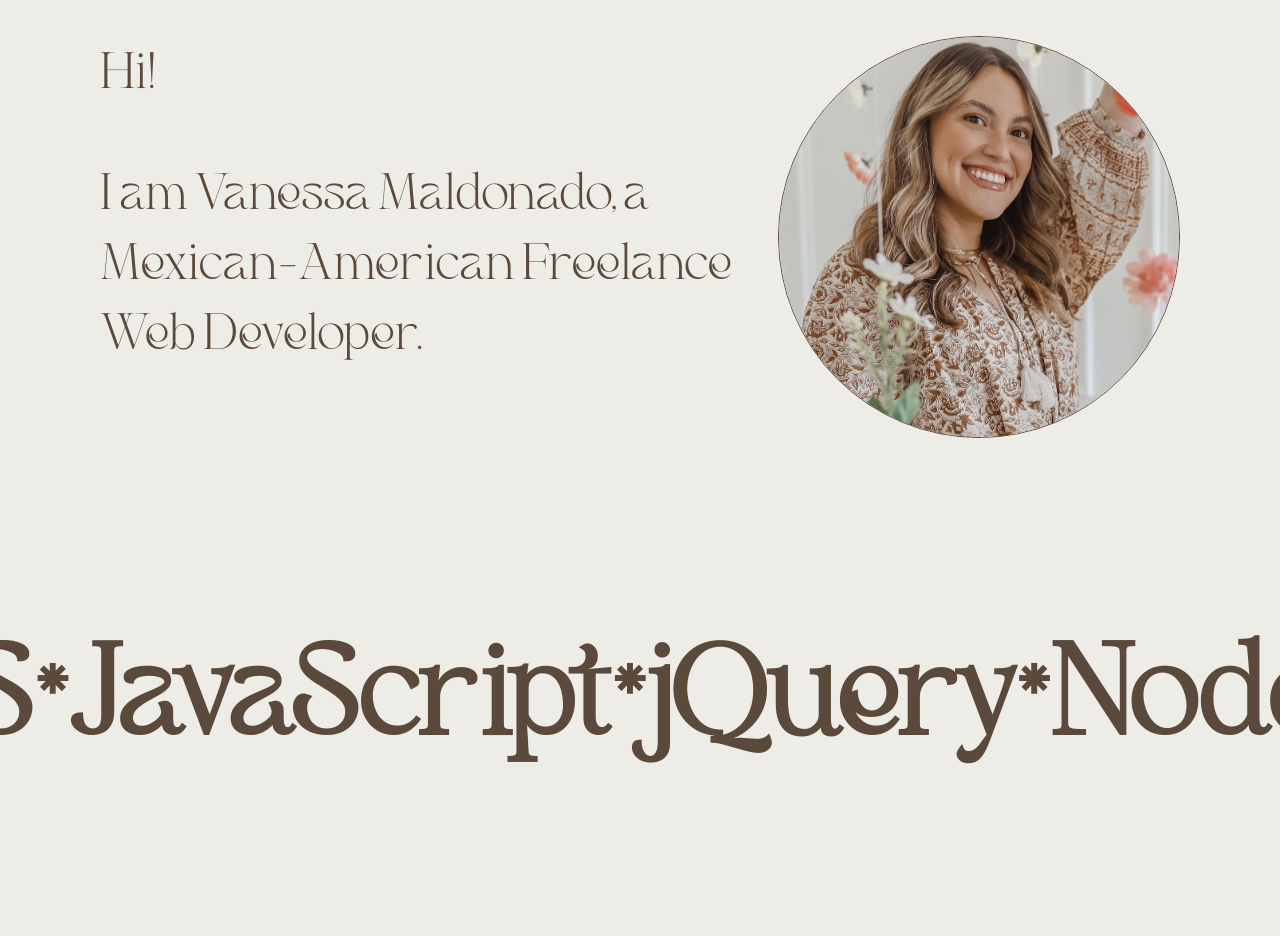
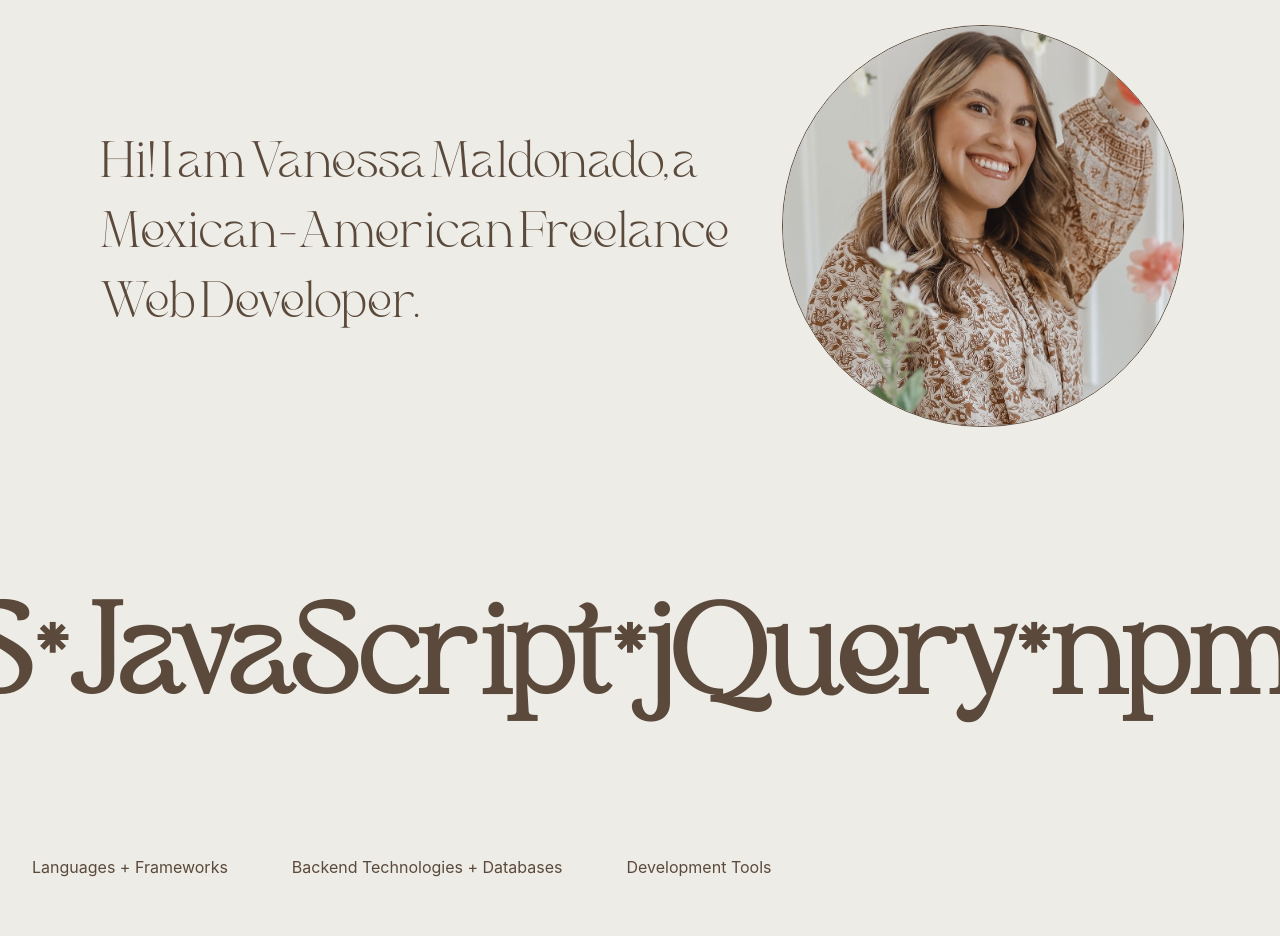
Before and after one commit to vanessamald/portfolio2.0, a React (Create React App) app in the folder client/: page / in a window 1280 px wide. Shown: the part 340-1276 px from the top of the page. Built offline with nearby package versions, Linux system fonts and the light colour scheme.

Commit message:
updating cursor and styling

```diff
--- a/client/src/components/About/index.js
+++ b/client/src/components/About/index.js
@@ -34,7 +34,7 @@ function About() {
                 <h2>Skills</h2>
                 <h3>Web Design & Development</h3>
 
-                <p> HTML / CSS / JAVASCRIPT / JQUERY / REACT / BOOTSTRAP / FRAMER MOTION / MONGODB / EXPRESS / MYSQL / SQL / GraphQL / GIT / HEROKU / GODADDY </p>
+                <p> HTML / CSS / JAVASCRIPT / JQUERY / NODE / NPM / EXPRESS / REACT / BOOTSTRAP / FRAMER MOTION / MONGODB / EXPRESS / MYSQL / SQL / GraphQL / GIT / HEROKU / GODADDY </p>
                 <div className='line-div'></div>
                 <h3>Social Media & Marketing</h3>
                 <p> SEO / SOCIAL MEDIA MANAGEMENT & DEVELOPMENT / CONTENT CREATION / COPYWRITING / BRANDING / INFOGRAPHICS </p>
--- a/client/src/components/Home/index.js
+++ b/client/src/components/Home/index.js
@@ -1,25 +1,32 @@
 import React, { useState, useEffect } from 'react';
 import About from '../About/index';
-import useCursor from '../cursor';
-import { motion, useMotionValue, useSpring } from "framer-motion";
 import Navigation from '../Navigation';
 import Work from '../Work';
 import Contact from '../Contact';
 
 function Home() {
+    const aboutSentence = 'Hi! I am Vanessa Maldonado, a Mexican-American Freelance Web Developer.'
 
     return (
         <div>
             <div className='home-header-container'>
-                <h1 className='home-title'>UX/UI Developer</h1>
+                <h1 className='home-title text-animation' style={{ animationDelay: '1s'}}>UX/UI Developer</h1>
                 <Navigation/>
             </div>
-            <div className='home-intro-container'>
+            <div className="">
+                <img src={require("../../assets/images/profile-pic.jpg")} alt="profile pic" className="profile-pic"/>
+                <div className='home-intro-container'>
 
-                <div className='home-intro'>
-                    <img src={require("../../assets/images/profile-pic.jpg")} alt="profile pic" className="profile-pic"/>
-                    <p>Hi!</p>
-                    <p>I am Vanessa Maldonado, a Mexican-American Freelance Web Developer.</p>
+
+                    {aboutSentence.split(' ').map((word, index) => (
+                        <React.Fragment key={index}>
+                        {index > 0 && ' '}
+                        <span style={{ animationDelay: `${index * 0.1}s` }} className="text text-animation">
+                           {word}
+                        </span>
+                        </React.Fragment>
+                       ))
+                    }
                 </div>
             </div>
             <About/>
--- a/client/src/components/Marquee/index.js
+++ b/client/src/components/Marquee/index.js
@@ -1,4 +1,4 @@
-import React from "react";
+import React, { useState } from "react";
 import { motion } from "framer-motion";
 
 const marqueeVariants = {
@@ -27,7 +27,35 @@ const marqueeVariants = {
 };
 
 const Marquee = () => {
-  return (
+    const [ isHovering, setIsHovering ] = useState(false);
+    const [ isHovering2, setIsHovering2 ] = useState(false);
+    const [ isHovering3, setIsHovering3 ] = useState(false);
+
+    const handleMouseOver = () => {
+        setIsHovering(true);
+    }
+
+    const handleMouseOut = () => {
+        setIsHovering(false);
+    }
+
+    const handleMouseOver2 = () => {
+        setIsHovering2(true);
+    }
+
+    const handleMouseOut2 = () => {
+        setIsHovering2(false);
+    }
+
+    const handleMouseOver3 = () => {
+        setIsHovering3(true);
+    }
+
+    const handleMouseOut3 = () => {
+        setIsHovering3(false);
+    }
+
+    return (
     <div>
         <div className="marquee">
             <motion.div
@@ -39,9 +67,46 @@ const Marquee = () => {
                 <h1>CSS*</h1>
                 <h1>JavaScript*</h1>
                 <h1>jQuery*</h1>
+                <h1>npm</h1>
                 <h1>Node*</h1>
                 <h1>Express*</h1>
             </motion.div>
+        </div>
+        <div className="marquee-p-container">
+            <a onMouseOver={handleMouseOver} onMouseOut={handleMouseOut} className="marquee-p">Languages + Frameworks</a>
+            <a onMouseOver={handleMouseOver2} onMouseOut={handleMouseOut2} className="marquee-p">Backend Technologies + Databases</a>
+            <a onMouseOver={handleMouseOver3} onMouseOut={handleMouseOut3} className="marquee-p">Development Tools</a>
+        </div>
+        {isHovering &&  (
+        <div className="hidden-div">
+            <p>HTML</p>
+            <p>CSS</p>
+            <p>JavaScript</p>
+            <p>jQuery</p>
+            <p>React</p>
+            <p>Bootstrap</p>
+            <p>Framer Motion</p>
+        </div>
+        )}
+        {isHovering2 && (
+        <div className="hidden-div">
+            <p>Node.js</p>
+            <p>NPM</p>
+            <p>Express</p>
+            <p>MongoDB</p>
+            <p>MySQL</p>
+            <p>SQL</p>
+            <p>GraphQl</p>
+        </div>
+        )}
+        {isHovering3 && (
+        <div className="hidden-div">
+            <p>Git</p>
+            <p>Heroku</p>
+            <p>Visual Studio Code</p>
+            <p>GoDaddy</p>
+        </div>
+        )}
         <div className="marquee">
             <motion.div
                 className="marquee-flex"
@@ -56,7 +121,6 @@ const Marquee = () => {
                 <h1>Git*</h1>
                 <h1>Heroku</h1>
             </motion.div>
-        </div>
       </div>
     </div>
   );
--- a/client/src/components/cursor.js
+++ b/client/src/components/cursor.js
@@ -2,18 +2,23 @@ import React, { useState, useEffect } from 'react';
 import { motion, useMotionValue, useSpring } from "framer-motion";
 
 function Cursor() {
-    const [ cursorVariant, setCursorVariant ] = useState("default");
-    const [ cursorHover, setCursorHover ] = useState("default");
-    const cursorRef = React.useRef(null);
+    // state for hovered a links
+    const [linkHover, setLinkHover] = useState(false);
 
     const cursorX = useMotionValue(-100);
     const cursorY = useMotionValue(-100);
 
+    // add spring to cursor
+    const springConfig = { damping: 100, stiffness: 700 };
+    const cursorXSpring = useSpring(cursorX, springConfig);
+    const cursorYSpring = useSpring(cursorY, springConfig);
+
+    // add event listeners for custom cursor
     useEffect(() => {
       const moveCursor = (e) => {
-        cursorX.set(e.clientX - 15);
-        cursorY.set(e.clientY - 15);
-        //cursorRef.current.style.transform = `translate3d(${cursorX}px, ${cursorY}px, 0)`
+        cursorX.set(e.clientX - 5);
+        cursorY.set(e.clientY - 5);
+
     };
 
     window.addEventListener("mousemove", moveCursor);
@@ -29,8 +34,6 @@ function Cursor() {
 
     const variants = {
       default: {
-       // x: cursorX,
-        //y: cursorY,
         position: 'fixed',
         left: '0',
         top: '0',
@@ -38,9 +41,6 @@ function Cursor() {
         height: 20,
         borderRadius: '50%',
         border: '1px solid #5B4A3B',
-        //border: '1px solid white',
-        backgroundColor: '#5B4A3B',
-        //mixBlendMode: 'difference',
         zIndex: '99999999999',
         pointerEvents: 'none'
       },
@@ -55,13 +55,17 @@ function Cursor() {
       }
     }
 
-    const cursorEnter = () => setCursorHover('text');
-    const cursorLeave = () => setCursorHover('default');
+    const addLinkEvents = () => {
+      document.querySelectorAll('a').forEach((el) => {
+        el.addEventListener('mouseover', () => setLinkHover(true));
+        el.addEventListener('mouseout', () => setLinkHover(false));
+      });
+    }
+      addLinkEvents();
 
     return (
-        <motion.div className={cursorVariant} variants={variants} animate={cursorHover} style={{translateX: cursorX, translateY: cursorY}}
+        <motion.div className={linkHover ? 'cursor-hover' : 'cursor'} variants={variants} style={{translateX: cursorX, translateY: cursorY}}
         />
-
     )
 }
 
--- a/client/src/index.css
+++ b/client/src/index.css
@@ -35,6 +35,19 @@ code {
   50% { bottom: 0em; }
   100% { bottom: 0; opacity: 1; }
 }
+
+@keyframes textAnimation {
+  0% {
+    transform: translateY(100px);
+    opacity: 0;
+  }
+  100% {
+    transform: translateY(0);
+    opacity: 1;
+  }
+}
+
+
 /* Animations Ends */
 
 /* Marquee Styling */
@@ -54,6 +67,36 @@ code {
   font-family: BlackDelights;
   font-weight: 100;
   font-size: 5vw;
+}
+
+.marquee-p-container {
+  display: flex;
+  flex-direction: row;
+  justify-content: flex-start;
+
+}
+
+.marquee-p {
+  padding: 2rem;
+  z-index: 999;
+}
+
+.hidden-div {
+  font-size: 24px;
+  font-weight: 600;
+  width: 100vw;
+  padding: 5rem;
+  display: flex;
+  flex-wrap: wrap;
+  flex-direction: column;
+  position: absolute;
+  /*-webkit-box-pack: justify;
+  -webkit-justify-content: space-between;
+  -ms-flex-pack: justify;
+  justify-content:space-between;*/
+  align-items: center;
+  z-index: 9999;
+  overflow-x: hidden;
 }
 /* Marquee Ends */
 
@@ -83,6 +126,21 @@ code {
 
 
 /* Home Styling */
+
+.text-animation {
+  position: relative;
+  display: inline-block;
+  opacity: 0;
+  animation: textAnimation 2s forwards;
+  animation-delay: 1s;
+}
+
+.text {
+  color: #5B4A3B;
+  font-family: BlackDelights;
+  font-size: 4vw;
+}
+
 .home-header-container {
   display: flex;
   flex-direction: row;
@@ -95,14 +153,9 @@ code {
   margin-left: 6rem;
 }
 
-.home-intro {
-  font-family: BlackDelights;
-  font-size: 4vw;
-}
-
 .home-intro-container {
   padding: 100px;
-  margin-top: 100px;
+  margin-top: 15rem;
 }
 
 .profile-pic {
@@ -111,6 +164,7 @@ code {
   width: 400px;
   height: 400px;
   border-radius: 50%;
+  margin-right: 6rem;
   margin-left: auto;
   margin-top: 0px;
   margin-bottom: 50px;
@@ -222,12 +276,11 @@ a span span {
   position: fixed;
   left: 0;
   top: 0;
-  width: 20px;
-  height: 20px;
+  width: 10px;
+  height: 10px;
   border-radius: 50%;
   border: 1px solid #5B4A3B;
-  background-color: transparent;
-  mix-blend-mode: difference;
+  background-color: #5B4A3B;
   z-index: 99999999999;
   pointer-events: none;
 }
@@ -236,12 +289,11 @@ a span span {
   position: fixed;
   left: 0;
   top: 0;
-  width: 60px;
-  height: 60px;
+  width: 20px;
+  height: 20px;
   border-radius: 50%;
   border: 1px solid #5B4A3B;
   background-color: transparent;
-  mix-blend-mode: difference;
   z-index: 99999999999;
   pointer-events: none;
 }
@@ -270,6 +322,10 @@ a span span {
 
 .contact-container {
   padding: 5rem;
+}
+
+.form-content {
+  width: 100px;
 }
 
 .form-input {
```
